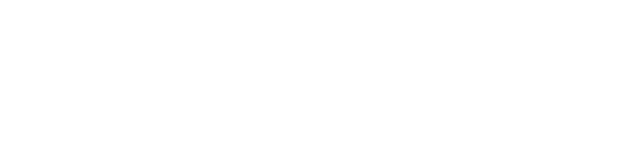
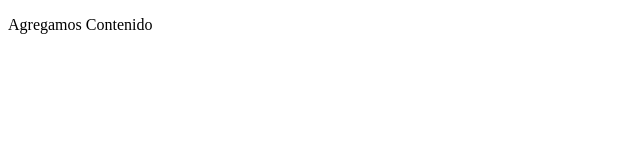
Before and after one commit to joelBrionesSW/ConfleisX01.github.io, a plain HTML site: page web/index.html in a window 1280 px wide. Shown: the whole page, without its empty margins (0-640 px from the left). Drawn offline with Linux system fonts and the light colour scheme.

Commit message:
Actualizado

```diff
--- a/web/index.html
+++ b/web/index.html
@@ -6,6 +6,6 @@
     <title>Mejoramos Tu Vida</title>
 </head>
 <body>
-
+    <div class="container-fluid"><p>Agregamos Contenido</p></div>
 </body>
 </html>
```
